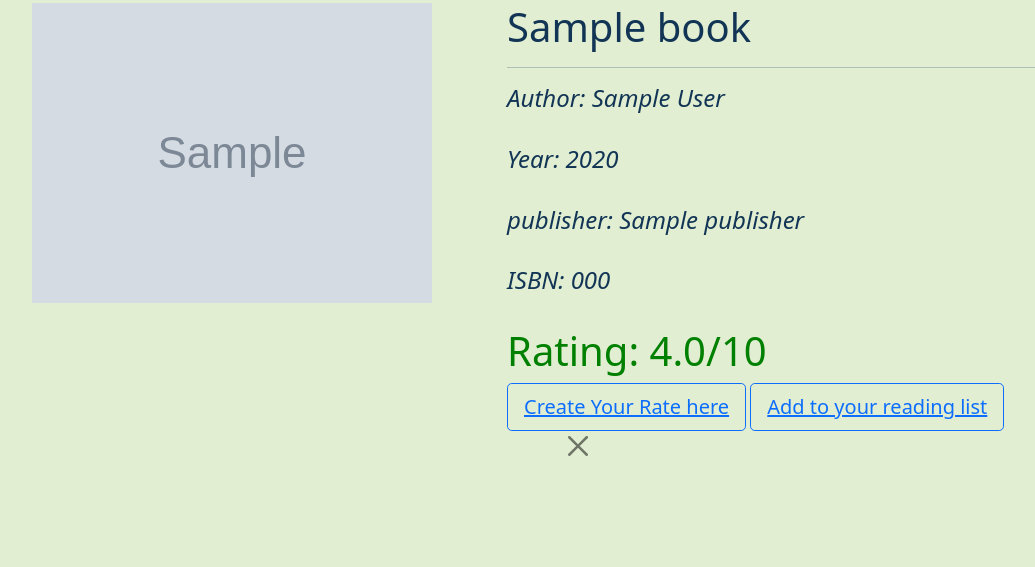
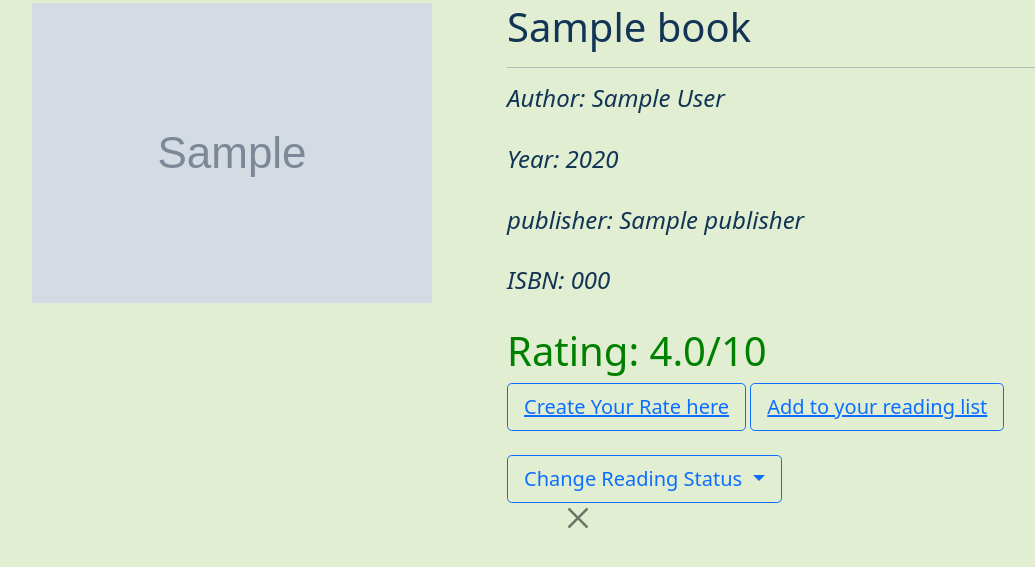
Before and after one commit to hihi-itsann/SEG_Major_Group, a Django app: template bookclubs/templates/show_book.html in a window 1280 px wide. Shown: the part 115-682 px from the top of the page, without its empty margins (50-1085 px from the left). Run offline with Django 3.2, Linux system fonts and the light colour scheme; the template is opened without the code that fills it: most values are stand-ins (such as "Sample title", 1, 10 or a date in 2020); grey boxes marked "Sample" are stand-in pictures; some libraries are stand-ins or nearby versions.

Commit message:
implement change_book_status

```diff
--- a/bookclubs/templates/reading_book_list.html
+++ b/bookclubs/templates/reading_book_list.html
@@ -9,7 +9,7 @@
               <div class="col-lg-3 offset-0">
                 <img src="{{ book.image_url_l }}">
               </div>
-              <h1>{{ book.title }}</h1>
+              <h2><a href="{% url 'show_book' book.ISBN %}">{{ book.title }}</a></h2>
               <div class="col-lg-6 offset-2">
             {% endfor %}
         </div>
--- a/bookclubs/templates/show_book.html
+++ b/bookclubs/templates/show_book.html
@@ -23,12 +23,25 @@
             {% endif %}
             <button type="button" class="btn btn-outline-primary btn-lg"><a href="{% url 'create_book_rating' book.ISBN %}">Create Your Rate here</a></button>
             <button type="button" class="btn btn-outline-primary btn-lg"><a href="{% url 'create_book_status' book.ISBN %}">Add to your reading list</a></button>
+            <br><br>
+            <div class="dropdown">
+              <a class="btn btn-outline-primary dropdown-toggle btn-lg" role="button" data-bs-toggle="dropdown">
+                Change Reading Status
+              </a>
+              <ul class="dropdown-menu" aria-labelledby="dropdownMenuLink">
+                <li><a class="dropdown-item" href="{% url 'change_book_status' book.ISBN  'U'%}">Unread</a></li>
+                <li><a class="dropdown-item" href="{% url 'change_book_status' book.ISBN  'R'%}">Reading</a></li>
+                <li><a class="dropdown-item" href="{% url 'change_book_status' book.ISBN  'F'%}">Finished</a></li>
+              </ul>
+            </div>
+
           </div>
 
           <form class="row justify-content-center">
             <input type="button" class="btn-close btn-lg" aria-label="Close" onclick="history.back()">
           </form>
 
+
         </div>
       </div>
     </div>
--- a/clubs/urls.py
+++ b/clubs/urls.py
@@ -32,6 +32,7 @@ urlpatterns = [
     path('book/<str:ISBN>/', views.ShowBookView.as_view(), name='show_book'),
     path('create_book_rating/<str:ISBN>/', views.CreateBookRateView.as_view(), name='create_book_rating'),
     path('create_book_status/<str:ISBN>/', views.create_book_status, name='create_book_status'),
+    path('change_book_status/<str:ISBN>/<str:choice>/', views.change_book_status, name='change_book_status'),
     path('reading_book_list/', views.reading_book_list, name='reading_book_list'),
     path('club/<str:club_name>/feed/', views.club_feed, name='club_feed'),
     path('club/<str:club_name>/', views.club_welcome, name='club_welcome'),
```
Also changed, not shown: bookclubs/views.py (+14 -1 lines), bookclubs/models.py (line endings or trailing spaces).
